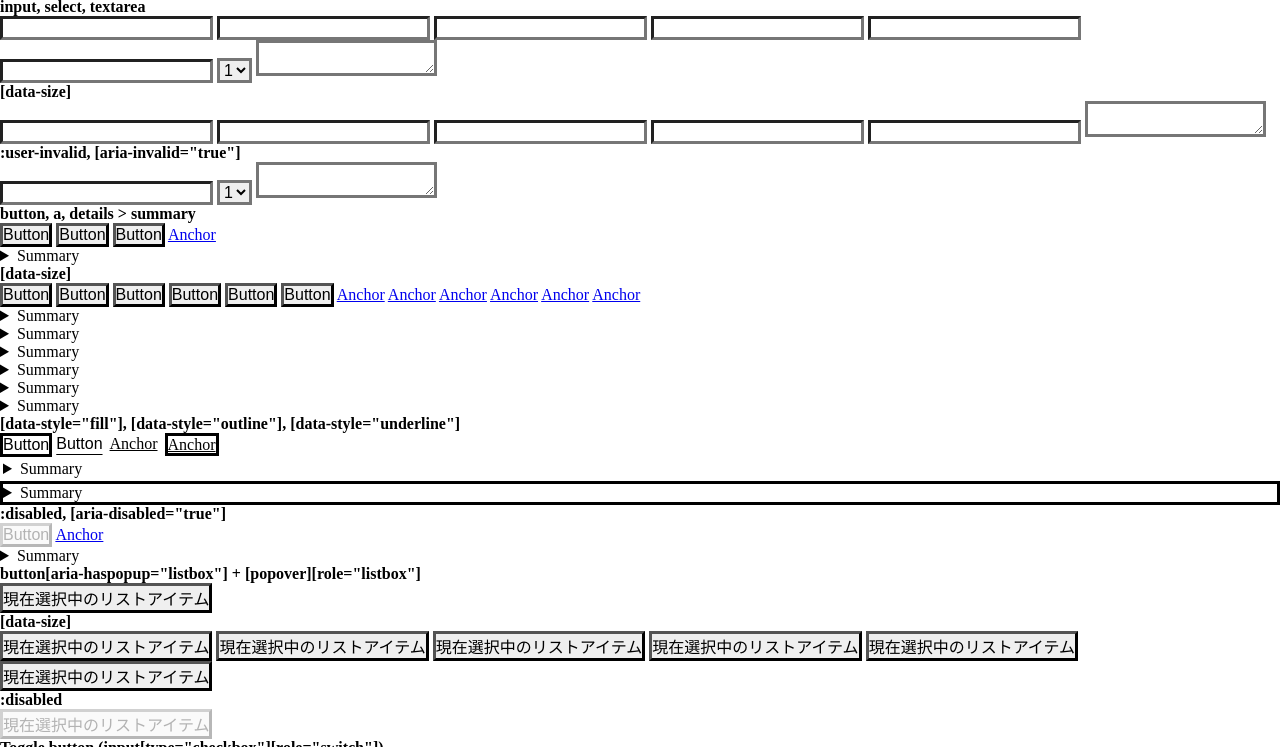
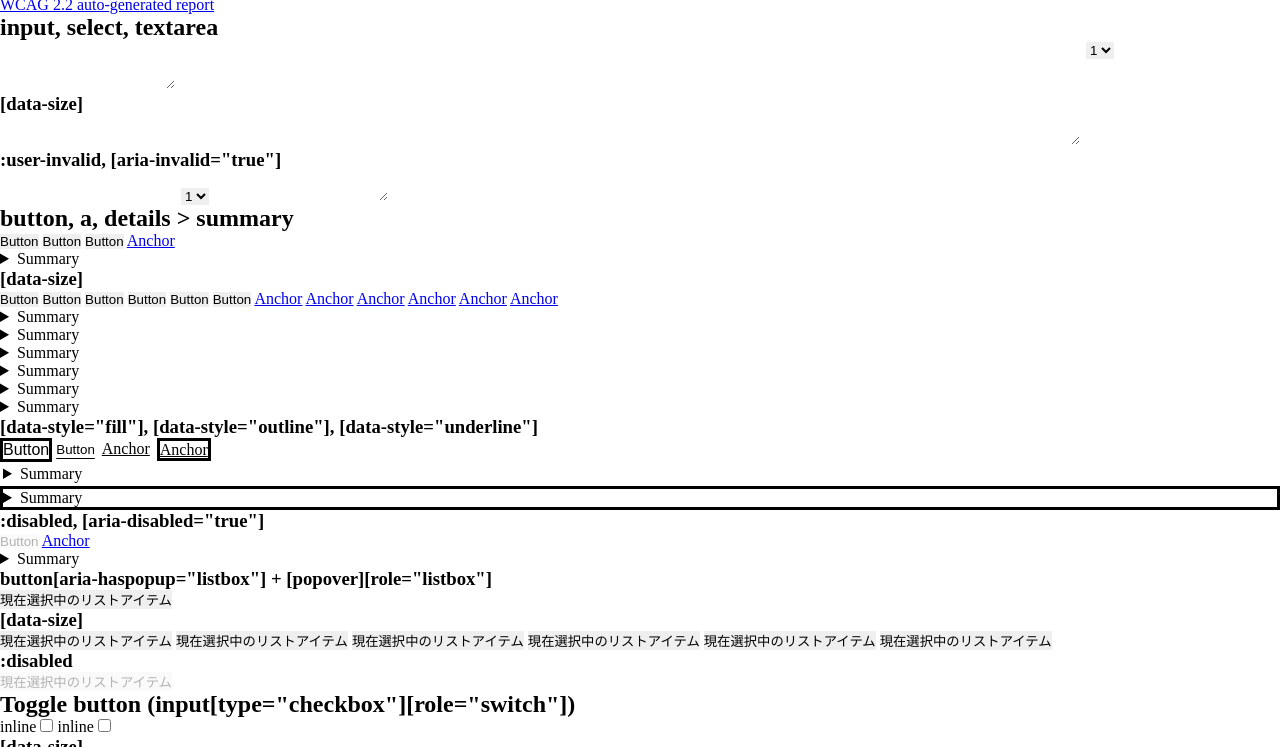
Before and after one commit to animagram-jp/css, a website: page src/index.html in a window 1280 px wide. Shown: the part 95-842 px from the top of the page. Drawn offline with Linux system fonts and the light colour scheme.

Commit message:
Update data_size.css

```diff
--- a/src/data_size.css
+++ b/src/data_size.css
@@ -2,12 +2,14 @@
 
 @layer src.reset {
     * {
+        border: none;
         margin: 0;
+        padding: 0;
     }
 }
 
 @layer src.data_size {
-    *[data-size="xs"] {
+    *:where([data-style="fill"], [data-style="outline"])[data-size="xs"] {
         border-radius:  var(--xs-border-radius);
         border-width:   var(--xs-border-width);
         font-size:      var(--xs-font-size);
@@ -18,7 +20,7 @@
         padding-inline: var(--xs-border-radius);
     }
 
-    *[data-size="sm"] {
+    *:where([data-style="fill"], [data-style="outline"])[data-size="sm"] {
         border-radius:  var(--sm-border-radius);
         border-width:   var(--sm-border-width);
         font-size:      var(--sm-font-size);
@@ -29,8 +31,8 @@
         padding-inline: var(--sm-border-radius);
     }
 
-    *:not([data-size]),
-    *[data-size="md"] {
+    *:where([data-style="fill"], [data-style="outline"]):not([data-size]),
+    *:where([data-style="fill"], [data-style="outline"])[data-size="md"] {
         border-radius:  var(--md-border-radius);
         border-width:   var(--md-border-width);
         font-size:      var(--md-font-size);
@@ -41,7 +43,7 @@
         padding-inline: var(--md-border-radius);
     }
 
-    *[data-size="lg"] {
+    *:where([data-style="fill"], [data-style="outline"])[data-size="lg"] {
         border-radius:  var(--lg-border-radius);
         border-width:   var(--lg-border-width);
         font-size:      var(--lg-font-size);
@@ -52,7 +54,7 @@
         padding-inline: var(--lg-border-radius);
     }
 
-    *[data-size="xl"] {
+    *:where([data-style="fill"], [data-style="outline"])[data-size="xl"] {
         border-radius:  var(--xl-border-radius);
         border-width:   var(--xl-border-width);
         font-size:      var(--xl-font-size);
@@ -63,7 +65,7 @@
         padding-inline: var(--xl-border-radius);
     }
 
-    *[data-size="2xl"] {
+    *:where([data-style="fill"], [data-style="outline"])[data-size="2xl"] {
         border-radius:  var(--2xl-border-radius);
         border-width:   var(--2xl-border-width);
         font-size:      var(--2xl-font-size);
@@ -73,4 +75,67 @@
         padding-block:  calc(((var(--2xl-box-height) - var(--2xl-line-height)) / 2) - var(--2xl-border-width));
         padding-inline: var(--2xl-border-radius);
     }
+
+    /*  a[data-size]は本来ボタン然としたfill/outlineのための計算式であり、
+        素のinline a(underlineおよびdata-style無指定)は行内に混在するため
+        box-height基準のpadding-block/min-height/borderを持たせると上下の
+        行と重なって隠れる。outlineはボーダーボックスの外側にflowへ参加
+        せず描かれるため、fill/outlineでpadding-blockが作っていた余白を
+        outline-offsetに置き換えれば、レイアウトを侵さずに同じ見た目の
+        focus-visible outlineを再現できる。 */
+    a:not([data-style="fill"], [data-style="outline"])[data-size="xs"] {
+        font-size:      var(--xs-font-size);
+        letter-spacing: var(--xs-letter-spacing);
+        line-height:    var(--xs-line-height);
+    }
+    a:not([data-style="fill"], [data-style="outline"])[data-size="xs"]:focus-visible {
+        outline-offset: calc(((var(--xs-box-height) - var(--xs-line-height)) / 2) - var(--xs-border-width));
+    }
+
+    a:not([data-style="fill"], [data-style="outline"])[data-size="sm"] {
+        font-size:      var(--sm-font-size);
+        letter-spacing: var(--sm-letter-spacing);
+        line-height:    var(--sm-line-height);
+    }
+    a:not([data-style="fill"], [data-style="outline"])[data-size="sm"]:focus-visible {
+        outline-offset: calc(((var(--sm-box-height) - var(--sm-line-height)) / 2) - var(--sm-border-width));
+    }
+
+    a:not([data-style="fill"], [data-style="outline"]):not([data-size]),
+    a:not([data-style="fill"], [data-style="outline"])[data-size="md"] {
+        font-size:      var(--md-font-size);
+        letter-spacing: var(--md-letter-spacing);
+        line-height:    var(--md-line-height);
+    }
+    a:not([data-style="fill"], [data-style="outline"]):not([data-size]):focus-visible,
+    a:not([data-style="fill"], [data-style="outline"])[data-size="md"]:focus-visible {
+        outline-offset: calc(((var(--md-box-height) - var(--md-line-height)) / 2) - var(--md-border-width));
+    }
+
+    a:not([data-style="fill"], [data-style="outline"])[data-size="lg"] {
+        font-size:      var(--lg-font-size);
+        letter-spacing: var(--lg-letter-spacing);
+        line-height:    var(--lg-line-height);
+    }
+    a:not([data-style="fill"], [data-style="outline"])[data-size="lg"]:focus-visible {
+        outline-offset: calc(((var(--lg-box-height) - var(--lg-line-height)) / 2) - var(--lg-border-width));
+    }
+
+    a:not([data-style="fill"], [data-style="outline"])[data-size="xl"] {
+        font-size:      var(--xl-font-size);
+        letter-spacing: var(--xl-letter-spacing);
+        line-height:    var(--xl-line-height);
+    }
+    a:not([data-style="fill"], [data-style="outline"])[data-size="xl"]:focus-visible {
+        outline-offset: calc(((var(--xl-box-height) - var(--xl-line-height)) / 2) - var(--xl-border-width));
+    }
+
+    a:not([data-style="fill"], [data-style="outline"])[data-size="2xl"] {
+        font-size:      var(--2xl-font-size);
+        letter-spacing: var(--2xl-letter-spacing);
+        line-height:    var(--2xl-line-height);
+    }
+    a:not([data-style="fill"], [data-style="outline"])[data-size="2xl"]:focus-visible {
+        outline-offset: calc(((var(--2xl-box-height) - var(--2xl-line-height)) / 2) - var(--2xl-border-width));
+    }
 }
```
